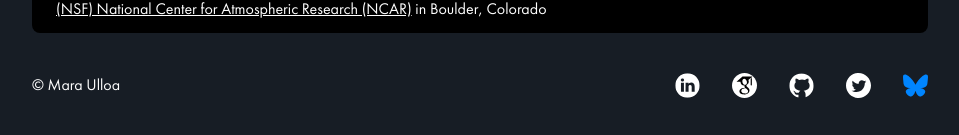
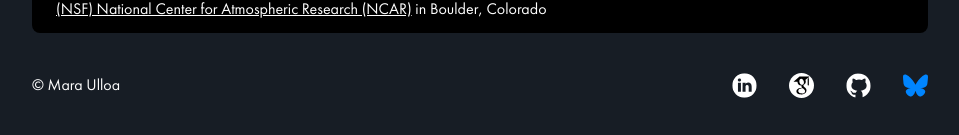
Before and after one commit to eulloa/mara-research-site, a Next.js app: page / in a window 1280 px wide. Shown: the part 2427-2562 px from the top of the page, without its empty margins (160-1119 px from the left). Built offline with nearby package versions, Linux system fonts and the light colour scheme.

Commit message:
chore: remove twitter

```diff
--- a/src/app/components/index.tsx
+++ b/src/app/components/index.tsx
@@ -16,4 +16,3 @@ export * from "./socials";
 export * from "./speaker";
 export * from "./spotlight";
 export * from "./themeSwitcher";
-export * from "./twitter";
--- a/src/app/components/socials.tsx
+++ b/src/app/components/socials.tsx
@@ -1,6 +1,6 @@
 import React, { ReactNode } from "react";
 import Link from "next/link";
-import { BlueSky, Github, LinkedIn, Scholar, Twitter } from "@/components";
+import { BlueSky, Github, LinkedIn, Scholar } from "@/components";
 
 export const Socials = ({
   children,
@@ -38,15 +38,6 @@ export const Socials = ({
           <Github />
         </Link>
       </li>
-      <li className="pr-8">
-        <Link
-          className="Twitter"
-          href="https://twitter.com/mara_ulloa__"
-          target="_blank"
-        >
-          <Twitter />
-        </Link>
-      </li>
       <li>
         <Link
           className="BlueSky"
--- a/src/app/components/twitter.tsx
+++ /dev/null
@@ -1,18 +0,0 @@
-export const Twitter = () => (
-  <svg
-    xmlns="http://www.w3.org/2000/svg"
-    width="25"
-    zoomAndPan="magnify"
-    viewBox="0 0 375 374.999991"
-    height="25"
-    preserveAspectRatio="xMidYMid meet"
-    version="1.0"
-  >
-    <path
-      className="dark:fill-white fill-dark"
-      d="M 375 187.5 C 375 291.09375 291.09375 375 187.5 375 C 83.90625 375 0 291.09375 0 187.5 C 0 83.90625 83.90625 0 187.5 0 C 291.09375 0 375 83.90625 375 187.5 Z M 153.1875 286.40625 C 236.34375 286.40625 281.8125 217.5 281.8125 157.78125 C 281.8125 155.8125 281.8125 153.84375 281.71875 151.96875 C 290.53125 145.59375 298.21875 137.625 304.3125 128.53125 C 296.25 132.09375 287.53125 134.53125 278.34375 135.65625 C 287.71875 130.03125 294.84375 121.21875 298.21875 110.625 C 289.5 115.78125 279.84375 119.53125 269.53125 121.59375 C 261.28125 112.78125 249.5625 107.34375 236.53125 107.34375 C 211.59375 107.34375 191.34375 127.59375 191.34375 152.53125 C 191.34375 156.09375 191.71875 159.5625 192.5625 162.84375 C 154.96875 160.96875 121.6875 142.96875 99.375 115.59375 C 95.53125 122.25 93.28125 130.03125 93.28125 138.28125 C 93.28125 153.9375 101.25 167.8125 113.4375 175.875 C 106.03125 175.6875 99.09375 173.625 93 170.25 C 93 170.4375 93 170.625 93 170.8125 C 93 192.75 108.5625 210.9375 129.28125 215.15625 C 125.53125 216.1875 121.5 216.75 117.375 216.75 C 114.46875 216.75 111.65625 216.46875 108.84375 215.90625 C 114.5625 233.90625 131.25 246.9375 151.03125 247.3125 C 135.5625 259.40625 116.0625 266.625 94.875 266.625 C 91.21875 266.625 87.65625 266.4375 84.09375 265.96875 C 103.875 278.90625 127.6875 286.40625 153.1875 286.40625 "
-      fillOpacity="1"
-      fillRule="nonzero"
-    />
-  </svg>
-);
```
